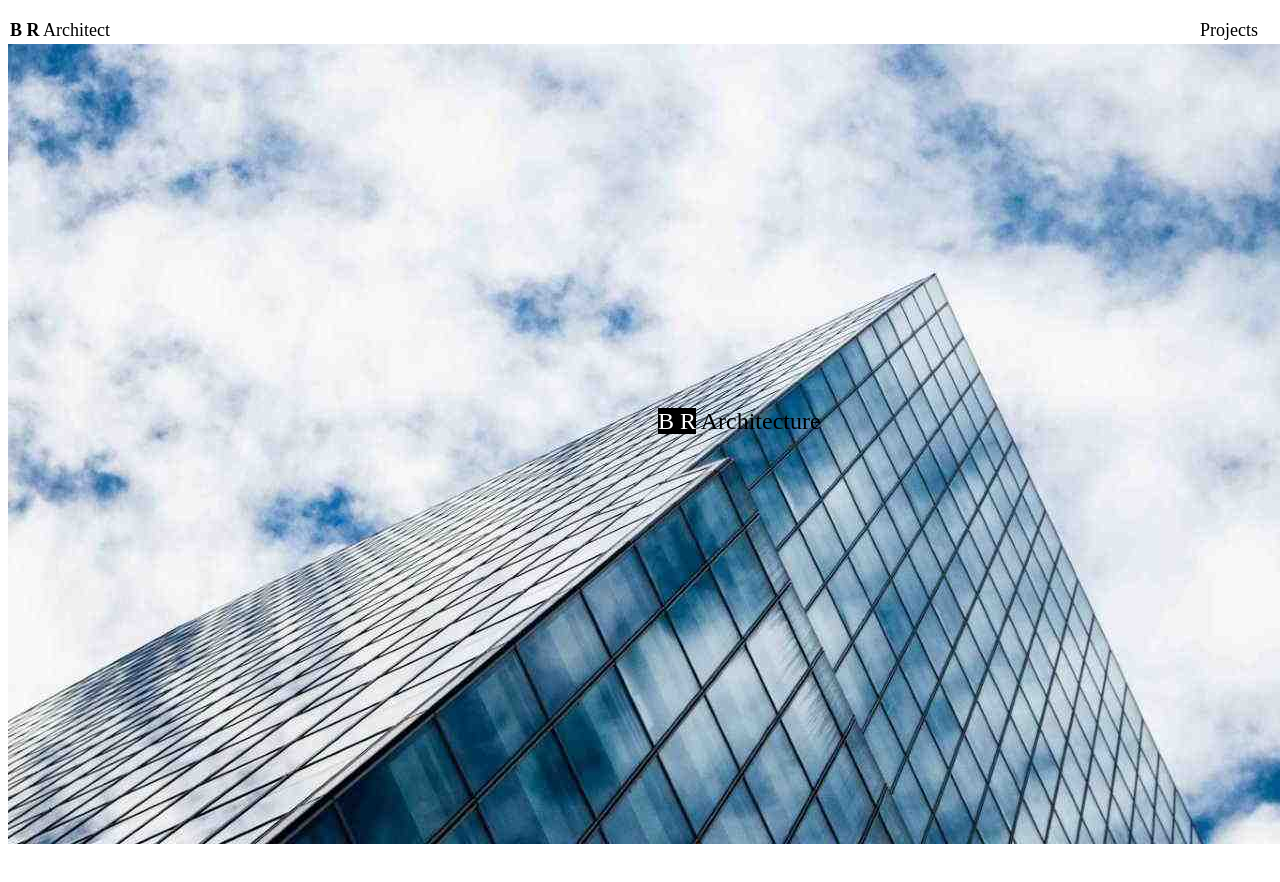
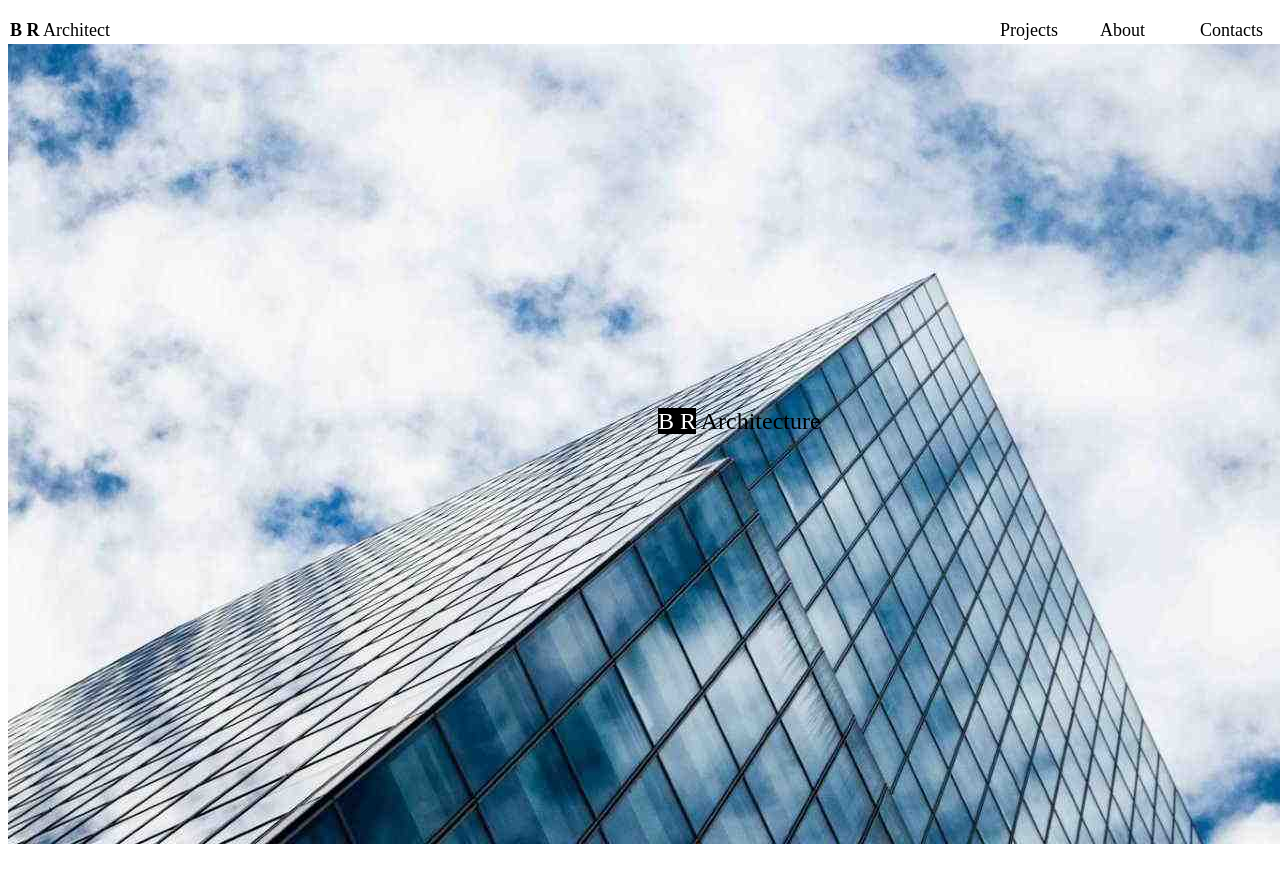
Before and after one commit to Abhiramvadla12/day19, a plain HTML site: page index.html in a window 1280 px wide. Shown: the top 882 px of the page. Drawn offline with Linux system fonts and the light colour scheme.

Commit message:
version 4

```diff
--- a/index.html
+++ b/index.html
@@ -21,21 +21,21 @@
     }
     #b{
         position: fixed;
-        left: 1200px;
+        left: 1000px;
         top: 2px;
         font-size: large;
 
     }
     #c{
         position: fixed;
-        left: 1300px;
+        left: 1100px;
         top: 2px;
         font-size:large;
 
     }
     #d{
         position: fixed;
-        left: 1400px;
+        left: 1200px;
         top: 2px;
         font-size: large;
 
```
